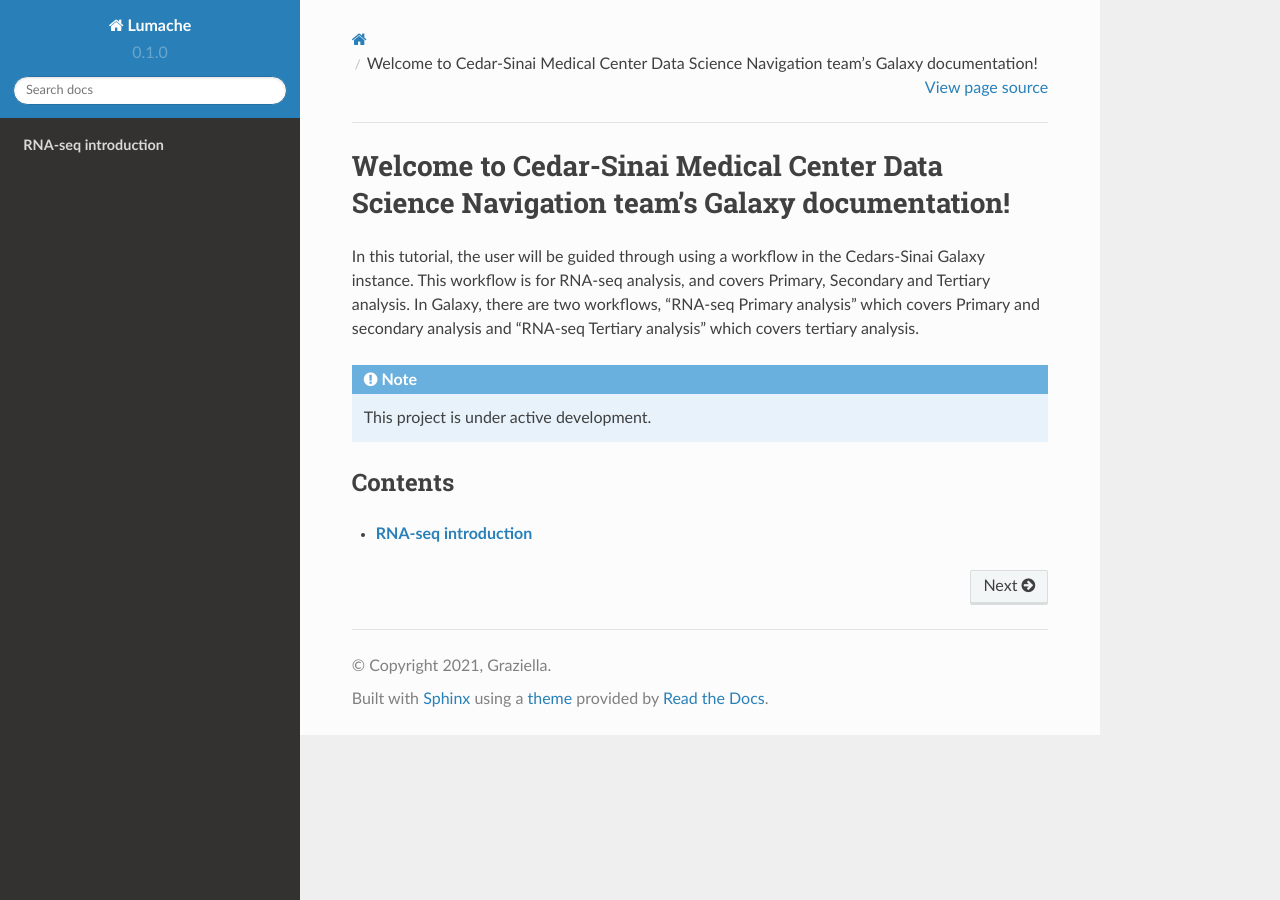
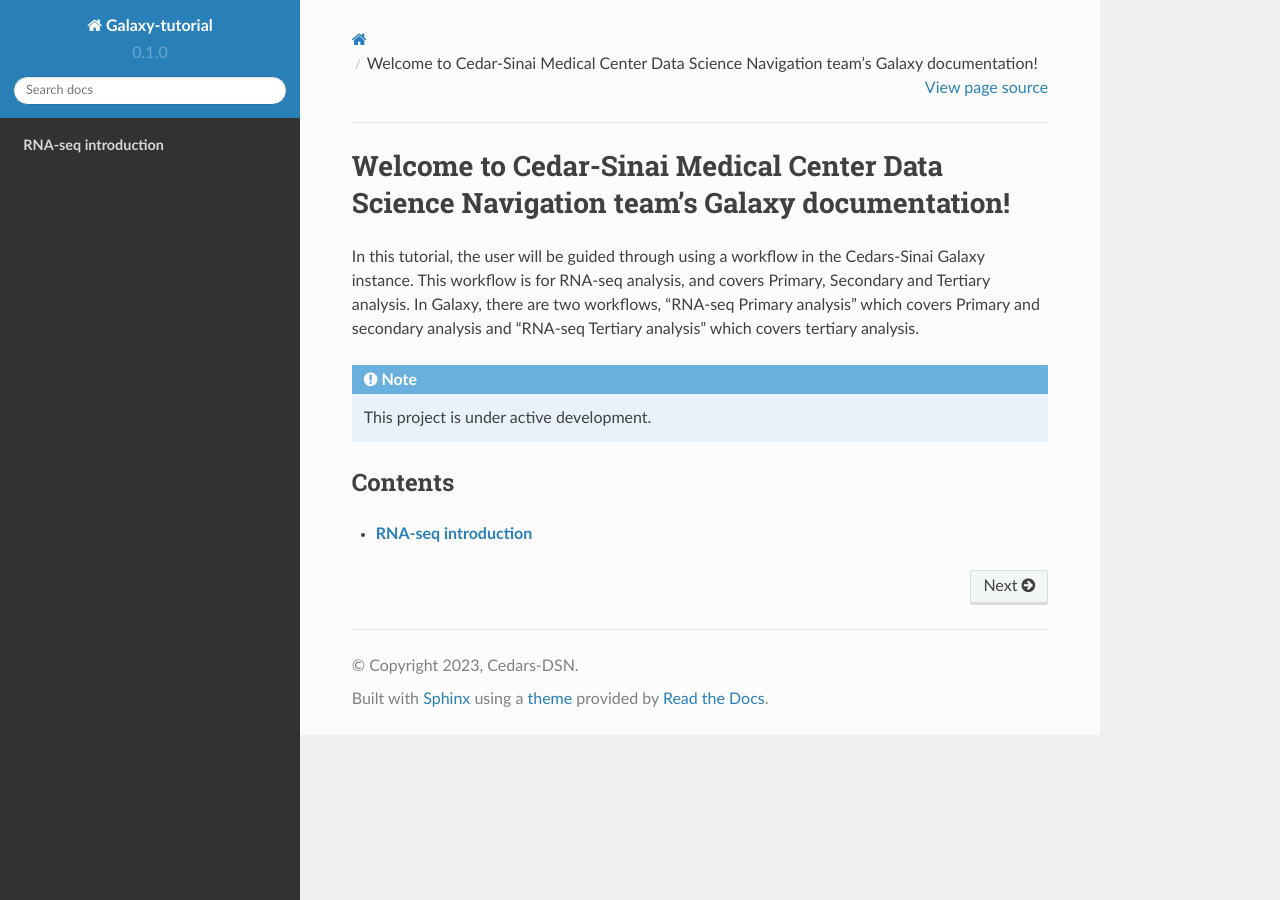
Before and after one commit to CedarsDSN/Galaxy_tutorial_RNAseq_single_end, a Sphinx documentation site: the page built from docs/source/index.rst, in a window 1280 px wide. Built offline with Sphinx 7.4.7 and the Read the Docs theme 2.0.0, drawn with Linux system fonts in a browser that asks for light colours; pages that are not in the unit, such as notebooks, are missing from menus.

Commit message:
Update conf.py

```diff
--- a/docs/source/conf.py
+++ b/docs/source/conf.py
@@ -2,10 +2,9 @@
 
 # -- Project information
 
-project = 'Lumache'
-copyright = '2021, Graziella'
-author = 'Graziella'
-
+project = 'Galaxy-tutorial'
+copyright = '2023, Cedars-DSN'
+author = 'Cedars-DSN'
 release = '0.1'
 version = '0.1.0'
 
```
